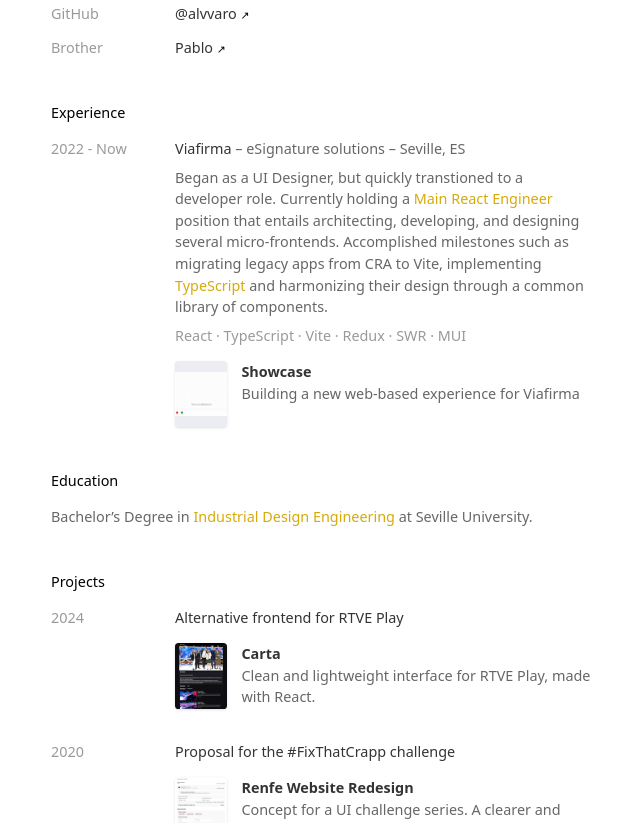
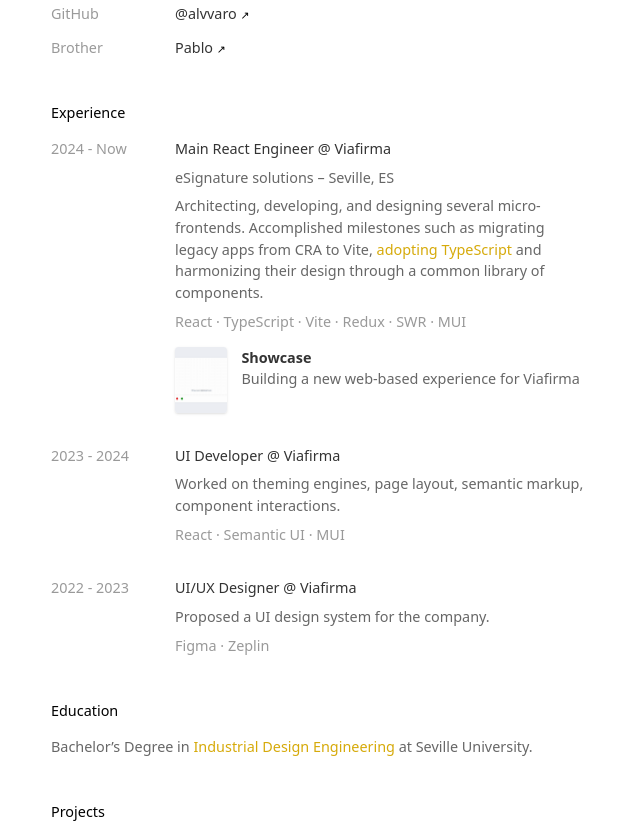
Before and after one commit to alvvaro/alvvaro.github.io, a React (Vite) app: page / in a window 1280 px wide. Shown: the part 500-1323 px from the top of the page, without its empty margins (319-959 px from the left). Built offline with nearby package versions, Linux system fonts and the light colour scheme; no server answers.

Commit message:
experience: split roles

```diff
--- a/src/home/HomeExperience.tsx
+++ b/src/home/HomeExperience.tsx
@@ -18,13 +18,19 @@
                 {item.date}
               </th>
               <td>
-                <p>
+                <p className="text-black">
+                  <span>{item.role}</span>
+                  {' @ '}
                   <a href={item.href}>{item.company}</a>
-                  {' – '}
-                  <span>{item.sector}</span>
-                  {' – '}
-                  <span>{item.location}</span>
                 </p>
+
+                {item.sector || item.location ?
+                  <p>
+                    <span>{item.sector}</span>
+                    {item.sector && item.location ? ' – ' : null}
+                    <span>{item.location}</span>
+                  </p>
+                : null}
 
                 <p>{item.text}</p>
 
@@ -64,19 +70,18 @@
 
 const experience = [
   {
-    date: '2022 - Now',
+    date: '2024 - Now',
     company: 'Viafirma',
+    role: 'Main React Engineer',
     href: 'https://www.viafirma.com/',
     sector: 'eSignature solutions',
     location: 'Seville, ES',
     tags: ['React', 'TypeScript', 'Vite', 'Redux', 'SWR', 'MUI'],
     text: (
       <>
-        Began as a UI Designer, but quickly transtioned to a developer role.
-        Currently holding a <em>Main React Engineer</em> position that entails
-        architecting, developing, and designing several micro-frontends.
-        Accomplished milestones such as migrating legacy apps from CRA to Vite,
-        implementing <em>TypeScript</em> and harmonizing their design through a
+        Architecting, developing, and designing several micro-frontends.
+        Accomplished milestones such as migrating legacy apps from CRA to Vite,{' '}
+        <em>adopting TypeScript</em> and harmonizing their design through a
         common library of components.
       </>
     ),
@@ -89,6 +94,27 @@
         animation: undefined,
       },
     ],
+  },
+  {
+    date: '2023 - 2024',
+    company: 'Viafirma',
+    role: 'UI Developer',
+    href: 'https://www.viafirma.com/',
+    tags: ['React', 'Semantic UI', 'MUI'],
+    text: (
+      <>
+        Worked on theming engines, page layout, semantic markup, component
+        interactions.
+      </>
+    ),
+  },
+  {
+    date: '2022 - 2023',
+    company: 'Viafirma',
+    role: 'UI/UX Designer',
+    href: 'https://www.viafirma.com/',
+    tags: ['Figma', 'Zeplin'],
+    text: <>Proposed a UI design system for the company.</>,
   },
   // {
   //   date: '2017 - 2020',
```
